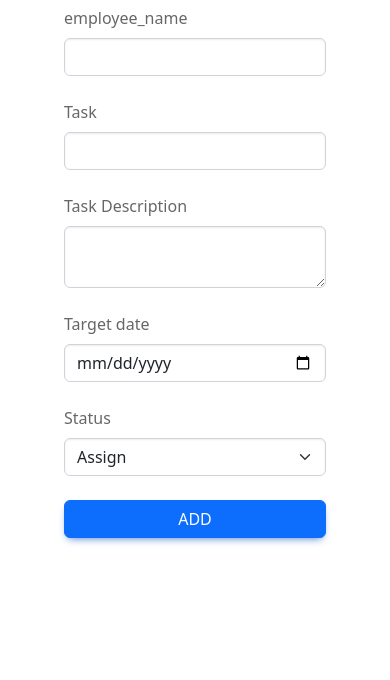
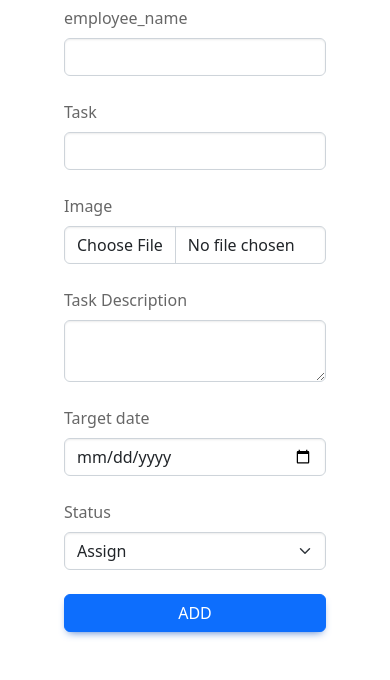
Before and after one commit to Salonipatil777/task-management-system-railway, a Django app: template customadmin/templates/add_task.html in a window 390 px wide. Shown: the part 180-860 px from the top of the page. Before the commit the page ends 724 px from the top, so only its background shows below. Run offline with Django 4.2, Linux system fonts and the light colour scheme; the template is opened without the code that fills it, so the values that code supplies are empty; some libraries are stand-ins or nearby versions.

Commit message:
Update add_task.html

```diff
--- a/customadmin/templates/add_task.html
+++ b/customadmin/templates/add_task.html
@@ -7,7 +7,7 @@
       content="width=device-width, initial-scale=1, shrink-to-fit=no"
     />
     <meta http-equiv="x-ua-compatible" content="ie=edge" />
-    <title>Task Management System</title>
+    <title>Material Design for Bootstrap</title>
     <!-- Font Awesome -->
     <link
       href="https://cdnjs.cloudflare.com/ajax/libs/font-awesome/6.0.0/css/all.min.css"
@@ -132,6 +132,7 @@
             class="my-5 mx-lg-5 px-lg-5 mx-3"
             method="post"
             action="{% url 'add_task' %}"
+            enctype="multipart/form-data"
           >
             {% csrf_token %}
 
@@ -171,6 +172,8 @@
                 </div>
               </div>
             </div>
+            <div class="row">
+              <div class="col-md-6">
                 <div class="mb-4">
                   <mdb-form-control>
                     <label mdbLabel class="form-label" for="form1">Task</label>
@@ -182,6 +185,21 @@
                       name="given_task"
                     />
                   </mdb-form-control>
+                </div>
+              </div>
+              <div class="col-md-6">
+                <div class="mb-4">
+                  <mdb-form-control>
+                    <label mdbLabel class="form-label" for="form1">Image</label>
+                    <input
+                      type="file"
+                      id="form1Example2"
+                      class="form-control"
+                      name="image"
+                    />
+                  </mdb-form-control>
+                </div>
+              </div>
             </div>
 
             <div class="mb-4">
```
Lines whose indentation alone changed are shown as unchanged.
